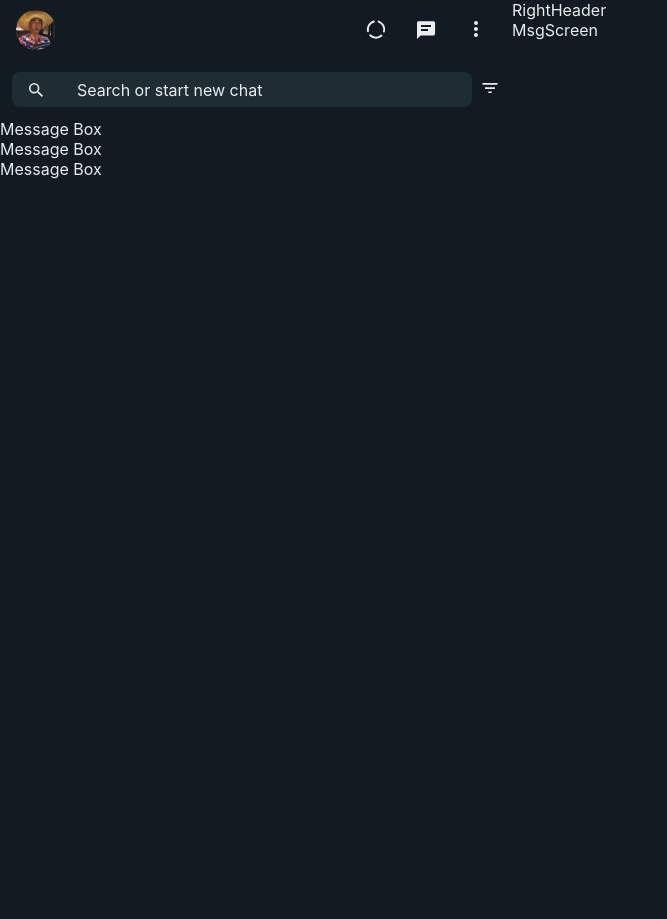
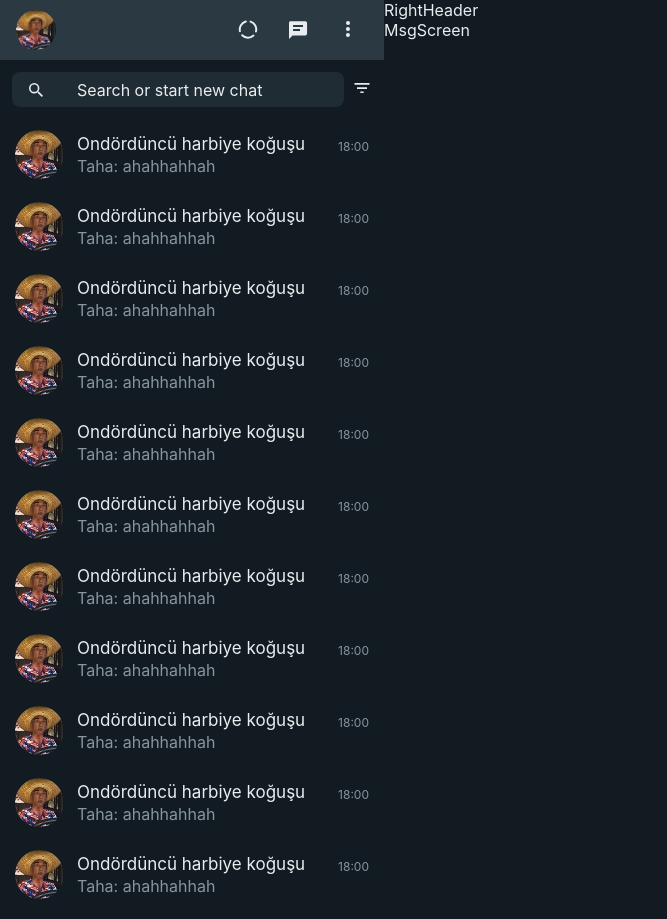
Before and after one commit to cryndry/Whatsapp-Web-Clone, a React (Create React App) app: page / in a window 1280 px wide. Shown: the whole page, without its empty margins (0-667 px from the left). Before the commit the page ends 800 px from the top, so only its background shows below. Built offline with nearby package versions, Linux system fonts and the light colour scheme.

Commit message:
Left Panel style done

```diff
--- a/src/components/LeftPanel/LeftHeader/LeftHeader.module.css
+++ b/src/components/LeftPanel/LeftHeader/LeftHeader.module.css
@@ -2,6 +2,7 @@
     display: flex;
     height: 40px;
     padding: 10px 16px;
+    background-color: var(--BackgroundActive);
 }
 
 .PpContainer {
--- a/src/components/LeftPanel/LeftPanel.module.css
+++ b/src/components/LeftPanel/LeftPanel.module.css
@@ -1,5 +1,5 @@
 .LeftPanel {
-    flex-basis: 40%;
+    flex-basis: 30%;
     height: 100%;
     overflow: hidden;
 }
--- a/src/components/LeftPanel/MsgBoxes/MsgBox/MsgBox.jsx
+++ b/src/components/LeftPanel/MsgBoxes/MsgBox/MsgBox.jsx
@@ -1,9 +1,29 @@
-import React from 'react'
+import React, { useState } from 'react'
 import s from './MsgBox.module.css'
+import PP from "../../assets/PP.jpg"
 
 const MsgBox = () => {
+  const [isBoxActive, setIsBoxActive] = useState(false)
   return (
-    <div>Message Box</div>
+    <div className={isBoxActive ? s.MessageBoxActive : s.MessageBox} onClick={(e) => { setIsBoxActive(true) }}>
+      <div className={s.BoxPhotoContainer}>
+        <img className={s.BoxPhoto} src={PP} alt="" />
+      </div>
+      <div className={s.BoxInfo}>
+        <div className={s.BoxInfoName}>
+          <div className={s.MessageBoxName}>Ondördüncü harbiye koğuşu</div>
+          <div className={s.BoxLastMsgTime}>18:00</div>
+        </div>
+        <div className={s.BoxLastMsg}>
+          <div className={isBoxActive ? s.LastMsgActive : s.LastMsg}>
+            <span>Taha</span>
+            <span>:&nbsp;</span>
+            <span>ahahhahhah</span>
+          </div>
+          <div className={s.Pin}></div>
+        </div>
+      </div>
+    </div>
   )
 }
 
--- a/src/components/LeftPanel/MsgBoxes/MsgBox/MsgBox.module.css
+++ b/src/components/LeftPanel/MsgBoxes/MsgBox/MsgBox.module.css
@@ -0,0 +1,72 @@
+.MessageBox {
+    height: 72px;
+    display: flex;
+    align-items: center;
+}
+
+.MessageBoxActive {
+    background-color: var(--BackgroundActive);
+    height: 72px;
+    display: flex;
+    align-items: center;
+}
+
+.BoxPhotoContainer {
+    height: 72px;
+    padding-left: 15px;
+    padding-right: 13px;
+}
+
+.BoxPhoto {
+    margin-top: -1px;
+    padding: 12px 0;
+    height: 49px;
+    width: 49px;
+    border-radius: 50%;
+}
+
+.BoxInfo {
+    display: flex;
+    flex-direction: column;
+    padding-right: 15px;
+    flex-grow: 1;
+    color: var(--Secondary);
+}
+
+.BoxInfoName {
+    display: flex;
+}
+
+
+.MessageBoxName {
+    color: var(--PrimaryStrong);
+    text-align: left;
+    overflow: hidden;
+    overflow-wrap: break-word;
+    font-size: 17px;
+    display: flex;
+    flex-grow: 1;
+}
+
+.BoxLastMsgTime {
+    margin-top: 3px;
+    margin-left: 6px;
+    overflow: hidden;
+    line-height: 14px;
+    flex: none;
+    align-self: flex-end;
+    max-width: 100%;
+    font-size: 12px;
+}
+
+.BoxLastMsg {
+    margin-top: 2px;
+}
+
+.LastMsg {
+    color: var(--Secondary);
+}
+
+.LastMsgActive {
+    color: var(--Primary);
+}
--- a/src/components/LeftPanel/MsgBoxes/MsgBoxes.jsx
+++ b/src/components/LeftPanel/MsgBoxes/MsgBoxes.jsx
@@ -1,9 +1,31 @@
 import React from 'react'
 import MsgBox from './MsgBox/MsgBox'
+import s from './MsgBoxes.module.css'
 
 const MsgBoxes = () => {
     return (
-        <div>
+        <div className={s.MsgBoxes}>
+            <MsgBox />
+            <MsgBox />
+            <MsgBox />
+            <MsgBox />
+            <MsgBox />
+            <MsgBox />
+            <MsgBox />
+            <MsgBox />
+            <MsgBox />
+            <MsgBox />
+            <MsgBox />
+            <MsgBox />
+            <MsgBox />
+            <MsgBox />
+            <MsgBox />
+            <MsgBox />
+            <MsgBox />
+            <MsgBox />
+            <MsgBox />
+            <MsgBox />
+            <MsgBox />
             <MsgBox />
             <MsgBox />
             <MsgBox />
--- /dev/null
+++ b/src/components/LeftPanel/MsgBoxes/MsgBoxes.module.css
@@ -0,0 +1,8 @@
+.MsgBoxes {
+    display: flex;
+    flex-direction: column;
+    flex-grow: 1;
+    overflow-y: auto;
+    position: relative;
+    height:100vh;
+}
--- a/src/components/RightPanel/RightPanel.module.css
+++ b/src/components/RightPanel/RightPanel.module.css
@@ -1,3 +1,3 @@
 .RightPanel {
-    flex-basis: 60%;
+    flex-basis: 70%;
 }
--- a/src/index.css
+++ b/src/index.css
@@ -1,8 +1,27 @@
+:root {
+  --PrimaryStrong: #e9edef;
+  --Primary: #d1d7db;
+  --Secondary: #8696a0;
+  --Background: #111b21;
+  --BackgroundActive: #2a3942;
+  --ScroolBar :#374045;
+}
+
+::-webkit-scrollbar {
+  width: 6px!important;
+  height: 6px!important;
+}
+
+::-webkit-scrollbar-thumb {
+  background: var(--ScroolBar)
+}
+
+
 body {
   margin: 0;
-  background-color: #111b21;
-  color: #e9edef;
+  background-color: var(--Background);
+  color: var(--PrimaryStrong);
   font-family: -apple-system, BlinkMacSystemFont, 'Segoe UI', 'Roboto', 'Oxygen',
     'Ubuntu', 'Cantarell', 'Fira Sans', 'Droid Sans', 'Helvetica Neue',
     sans-serif;
-}
+  }
```
